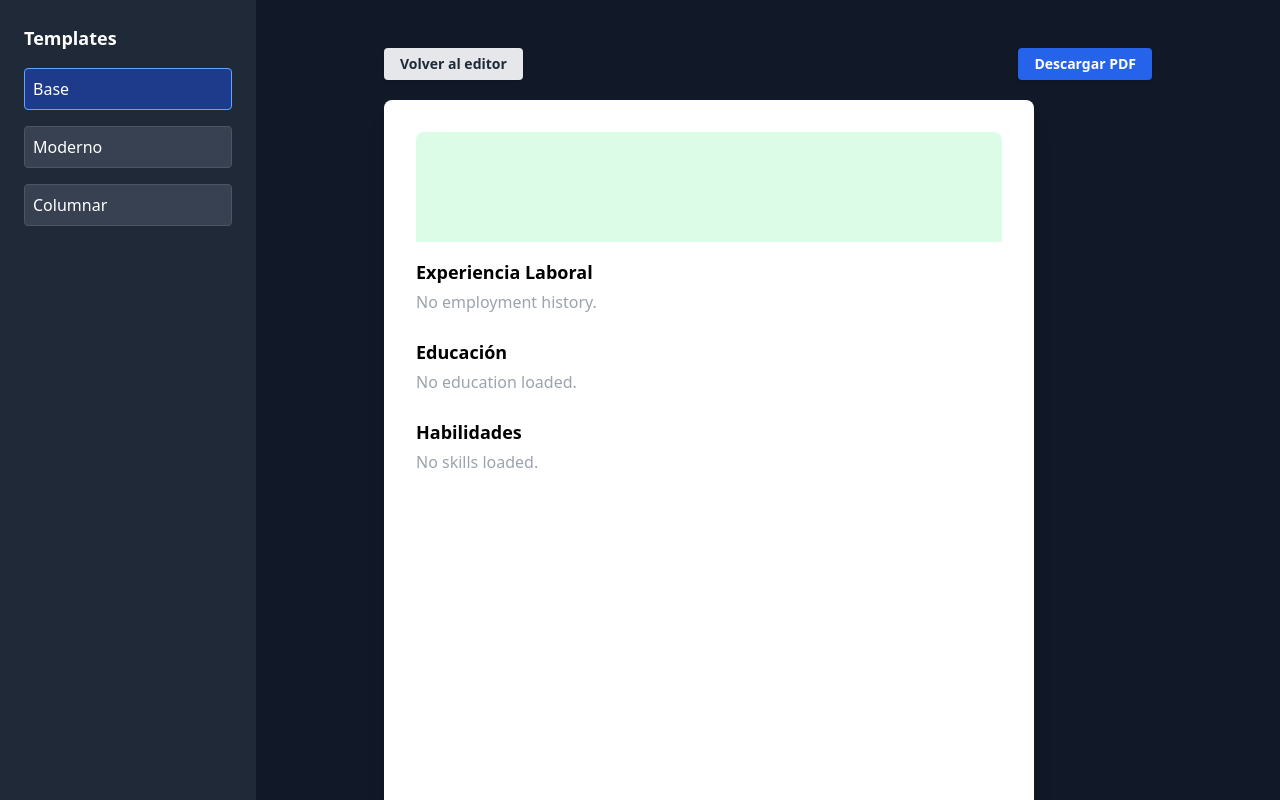
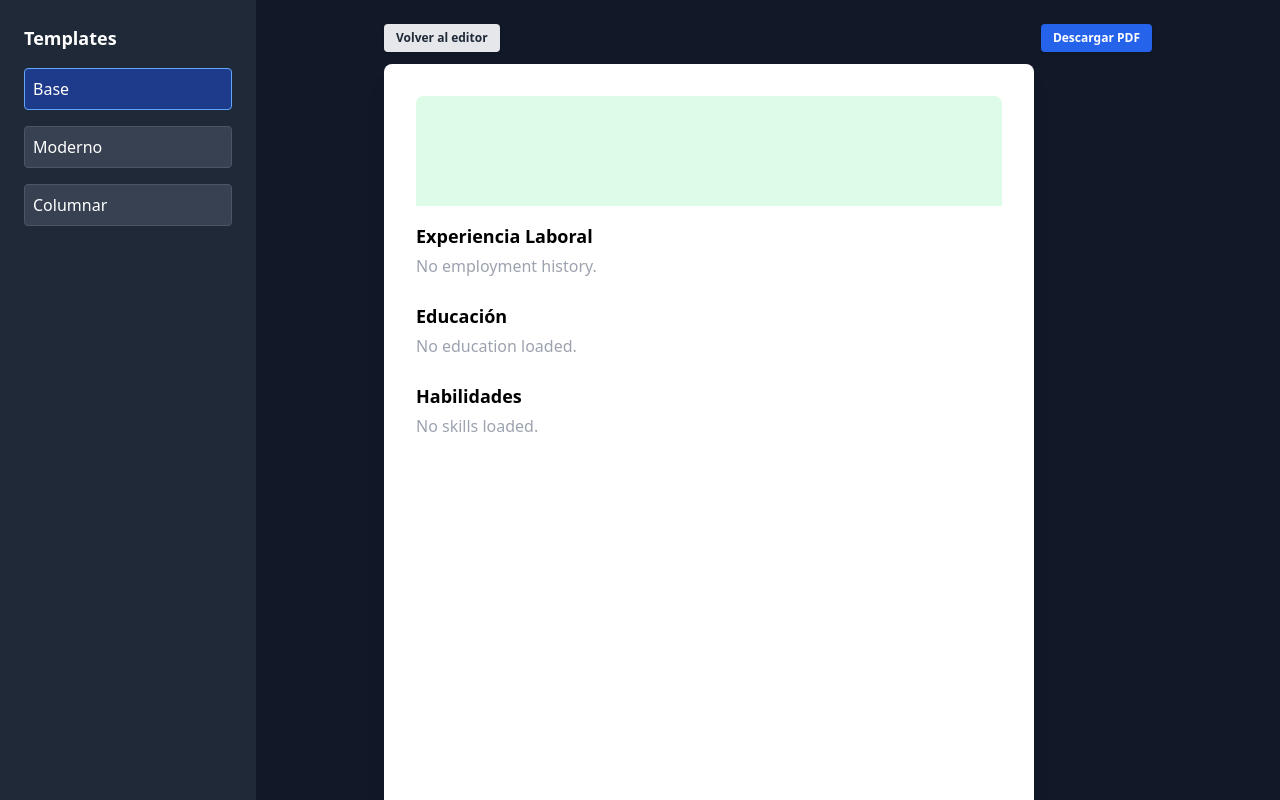
Before and after one commit to givemefire44/cvfaster-limpio, a Next.js app: page /select-template in a window 1280 px wide. Shown: the top 800 px of the page. Built offline with nearby package versions, Linux system fonts and the light colour scheme.

Commit message:
Update page.tsx

```diff
--- a/app/select-template/page.tsx
+++ b/app/select-template/page.tsx
@@ -9,19 +9,9 @@ import CVTemplateColumnar from "./templates/CVTemplateColumnar";
 // Si querés más templates, importalos aquí
 
 const templates = [
-  {
-    name: "Base",
-    component: CVTemplateBase,
-  },
-  {
-    name: "Moderno",
-    component: CVTemplateModern,
-  },
-  {
-    name: "Columnar",
-    component: CVTemplateColumnar,
-  },
-  // { name: "OtroTemplate", component: OtroTemplate },
+  { name: "Base", component: CVTemplateBase },
+  { name: "Moderno", component: CVTemplateModern },
+  { name: "Columnar", component: CVTemplateColumnar },
 ];
 
 export default function SelectTemplatePage() {
@@ -33,16 +23,11 @@ export default function SelectTemplatePage() {
   // Descarga PDF usando html2canvas + jsPDF
   const handleDownload = async () => {
     if (!previewRef.current) return;
-
-    // Esperar a que todas las imágenes del preview se carguen
     const images = previewRef.current.querySelectorAll("img");
     await Promise.all(Array.from(images).map(img => {
       if (img.complete) return Promise.resolve();
-      return new Promise(res => {
-        img.onload = img.onerror = res;
-      });
+      return new Promise(res => { img.onload = img.onerror = res; });
     }));
-
     const html2canvasMod = (await import("html2canvas")).default;
     const jsPDFMod = (await import("jspdf")).default;
     const canvas = await html2canvasMod(previewRef.current, { scale: 2 });
@@ -94,26 +79,32 @@ export default function SelectTemplatePage() {
         ))}
       </div>
       {/* Preview grande del template */}
-      <section className="flex-1 flex flex-col items-center justify-start p-0 sm:p-12 w-full">
-        <div className="w-full max-w-3xl flex flex-col gap-4">
-          <div className="flex flex-row justify-between mb-1 px-4 sm:px-0 pt-2 sm:pt-0">
+      <section className="flex-1 flex flex-col items-center justify-start p-0 sm:p-6 w-full">
+        <div className="w-full max-w-3xl flex flex-col gap-2 relative">
+          {/* Botones sobre la tarjeta */}
+          <div className="relative w-full">
+            {/* Volver al editor */}
             <button
-              className="bg-gray-200 text-gray-800 px-4 py-1 rounded font-semibold shadow hover:bg-gray-300 transition text-sm min-h-0"
+              className="absolute left-0 top-0 bg-gray-200 text-gray-800 px-3 py-1 rounded font-semibold shadow hover:bg-gray-300 transition text-xs min-h-0"
               onClick={() => router.push("/create-cv")}
               type="button"
-              style={{ height: "32px", marginTop: 0 }}
+              style={{ height: "28px" }}
             >
               Volver al editor
             </button>
+            {/* Descargar PDF */}
             <button
-              className="bg-blue-600 text-white px-4 py-1 rounded font-semibold shadow text-sm min-h-0"
+              className="absolute right-0 top-0 bg-blue-600 text-white px-3 py-1 rounded font-semibold shadow text-xs min-h-0"
               onClick={handleDownload}
               type="button"
-              style={{ height: "32px", marginTop: 0 }}
+              style={{ height: "28px" }}
             >
               Descargar PDF
             </button>
+            {/* Espacio para que los botones no tapen la tarjeta */}
+            <div style={{ height: "32px" }} />
           </div>
+          {/* Tarjeta */}
           <div
             className="bg-white rounded-lg shadow-xl p-2 sm:p-8 w-full sm:w-[650px] min-h-[600px] sm:min-h-[900px] flex flex-col items-center"
             ref={previewRef}
```
